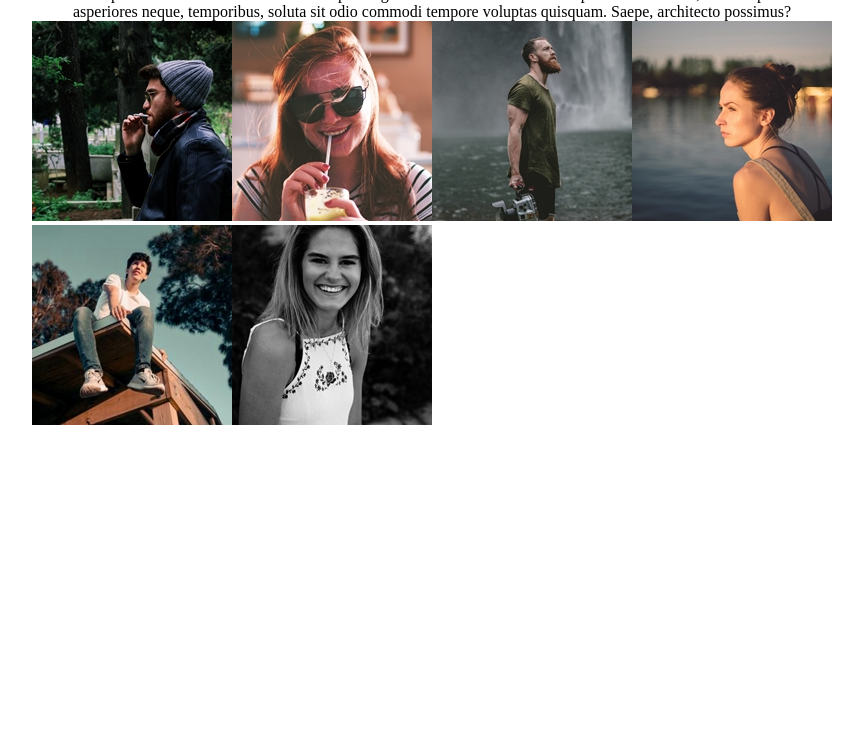
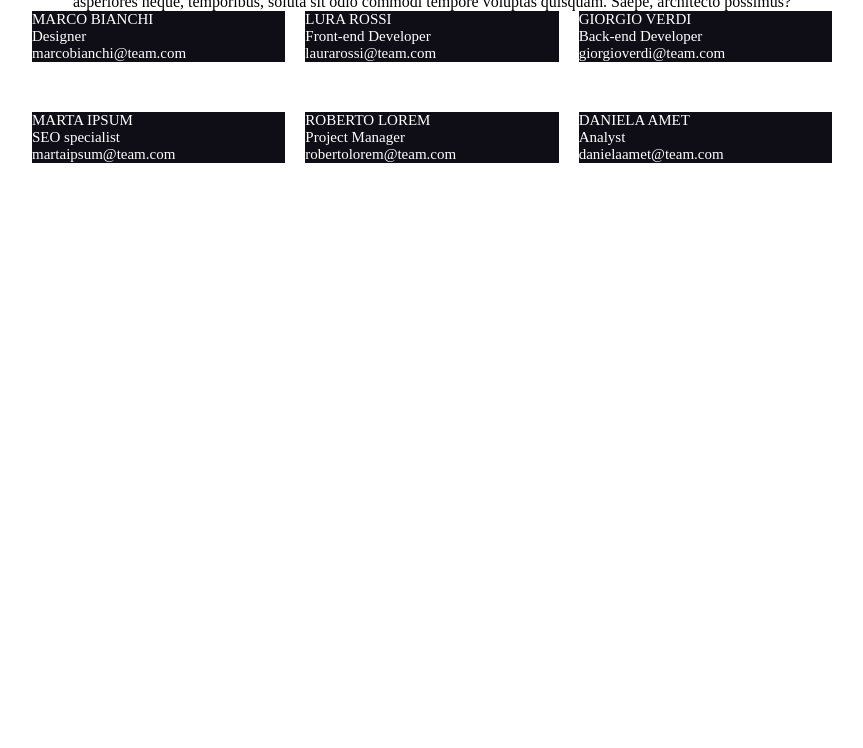
Before and after one commit to EmanueleVenditti95/html-css-float-cards, a plain HTML site: page index.html in a window 1280 px wide. Shown: the part 52-800 px from the top of the page, without its empty margins (208-1071 px from the left). Drawn offline with Linux system fonts and the light colour scheme.

Commit message:
Change basic structure

```diff
--- a/index.html
+++ b/index.html
@@ -8,38 +8,61 @@
 </head>
 <body>
     <!-- Title and intro -->
-    <header  class="container header">
+    <section class="container header">
         <h1>Meet Our Team</h1>
         <p>
             Lorem ipsum dolor sit amet consectetur adipisicing elit. Vitae dolore cum nihil repellat tenetur eum, dolor explicabo asperiores neque, temporibus, soluta sit odio commodi tempore voluptas quisquam. Saepe, architecto possimus?
         </p>
 
-    </header>
+    </section>
 
     <!-- Cards -->
-    <main  class="container clearfix">
 
-        <div>
+        <section class="container clearfix">
+
             <div class="cards">
-                <img src="./img/male1.png" alt="">
+                <!-- <img src="./img/male1.png" alt=""> -->
+                <p>MARCO BIANCHI</p>
+                <p>Designer</p>
+                <p>marcobianchi@team.com</p>
             </div>
+
             <div class="cards">
-                <img src="./img/female1.png" alt="">
+                <!-- <img src="./img/female1.png" alt=""> -->
+                <p>LURA ROSSI</p>
+                <p>Front-end Developer</p>
+                <p>laurarossi@team.com</p>
             </div>
+
             <div class="cards">
-                <img src="./img/male2.png" alt="">
+                <!-- <img src="./img/male2.png" alt=""> -->
+                <p>GIORGIO VERDI</p>
+                <p>Back-end Developer</p>
+                <p>giorgioverdi@team.com</p>
             </div>
+
             <div class="cards">
-                <img src="./img/female2.png" alt="">
+                <!-- <img src="./img/female2.png" alt=""> -->
+                <p>MARTA IPSUM</p>
+                <p>SEO specialist</p>
+                <p>martaipsum@team.com</p>
             </div>
+
             <div class="cards">
-                <img src="./img/male3.png" alt="">
+                <!-- <img src="./img/male3.png" alt=""> -->
+                <p>ROBERTO LOREM</p>
+                <p>Project Manager</p>
+                <p>robertolorem@team.com</p>
             </div>
+
             <div class="cards">
-                <img src="./img/female3.png" alt="">
+                <!-- <img src="./img/female3.png" alt=""> -->
+                <p>DANIELA AMET</p>
+                <p>Analyst</p>
+                <p>danielaamet@team.com</p>
             </div>
-        </div>
-    </main>
+        </section>
+
 
     <!-- Footer -->
     <footer>
--- a/style.css
+++ b/style.css
@@ -14,9 +14,10 @@
     clear:both;
 }
 
-img{
+/* img{
     max-width: 100%;
-}
+    float: left;
+} */
 
 .container{
     max-width: 800px;
@@ -25,4 +26,14 @@ img{
 
 .cards{
     float: left;
+    font-size: 15px;
+    background-color: #0F0E17;
+    color: white;
+    width: calc((100% - 40px) / 3);
+	margin-right: 20px;
+    margin-bottom: 50px;
 }
+
+.cards:nth-child(3n){
+    margin-right: 0;
+}
```
